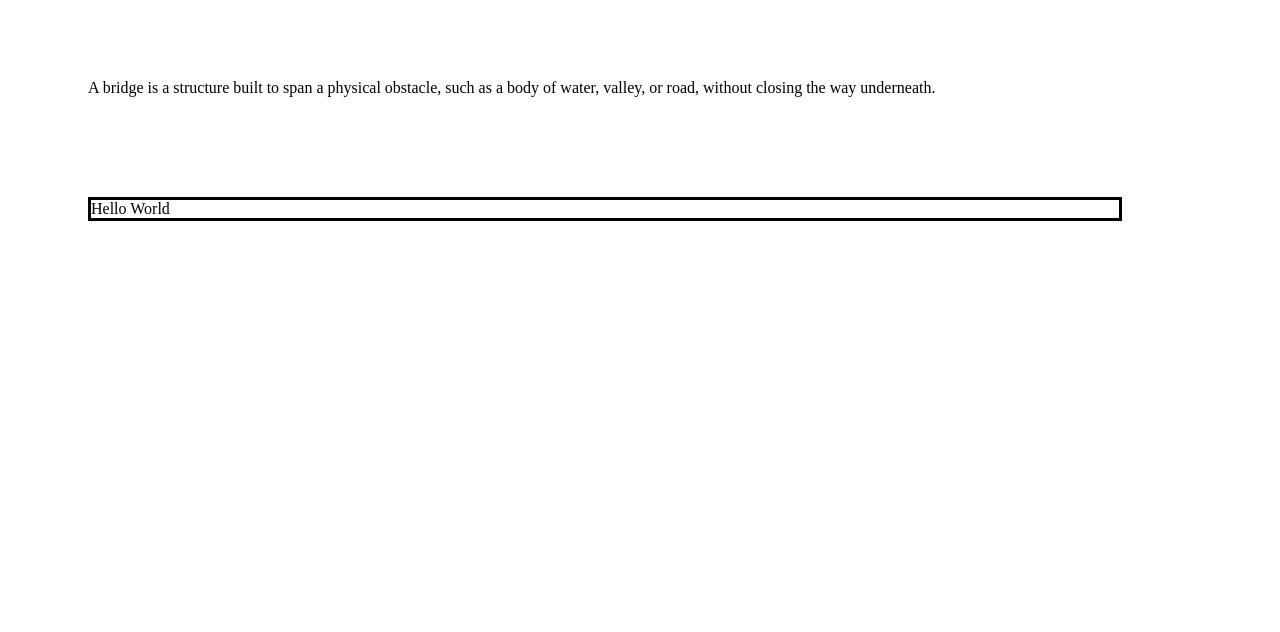
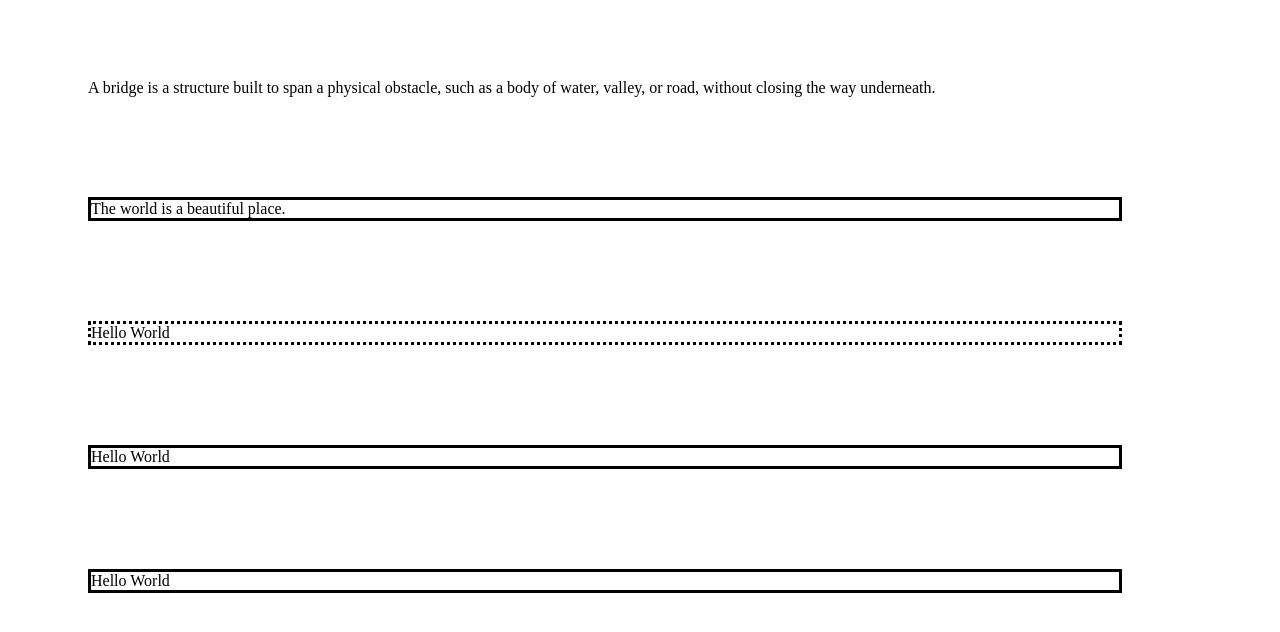
Before and after one commit to thishaniwijayaratne/test1, a website: page index.html in a window 1280 px wide. Shown: the part 158-790 px from the top of the page. Drawn offline with Linux system fonts and the light colour scheme.

Commit message:
fifth commit

```diff
--- a/index.html
+++ b/index.html
@@ -35,6 +35,18 @@
     </p>
 
     <p class="solid">
+      The world is a beautiful place.
+    </p>
+
+    <p class="dotted">
+      Hello World
+    </p>
+
+    <p class="solid">
+      Hello World
+    </p>
+
+    <p class="solid">
       Hello World
     </p>
   </body>
```
Also changed, not shown: package.json (added, +24 -0 lines), 2 other files.
